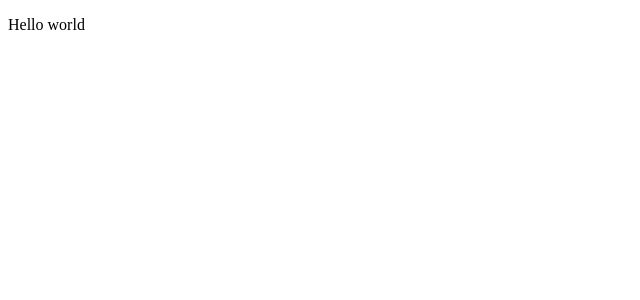
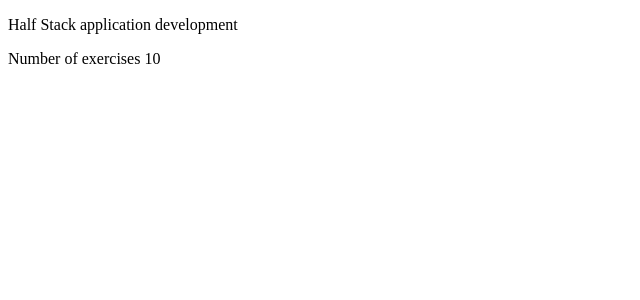
Before and after one commit to JZsheTech/open-fullstack-learn, a React (Vite) app in the folder part1/courseinfo/: page / in a window 1280 px wide. Shown: the top 300 px of the page, without its empty margins (0-640 px from the left). Built offline with nearby package versions, Linux system fonts and the light colour scheme.

Commit message:
app-jsx主组件中加入变量显示

```diff
--- a/part1/courseinfo/src/App.jsx
+++ b/part1/courseinfo/src/App.jsx
@@ -1,7 +1,11 @@
 const App = () => {
+  const course = 'Half Stack application development'
+  const exercises = 10
+
   return (
     <div>
-      <p>Hello world</p>
+      <p>{course}</p>
+      <p>Number of exercises {exercises}</p>
     </div>
   )
 }
```
